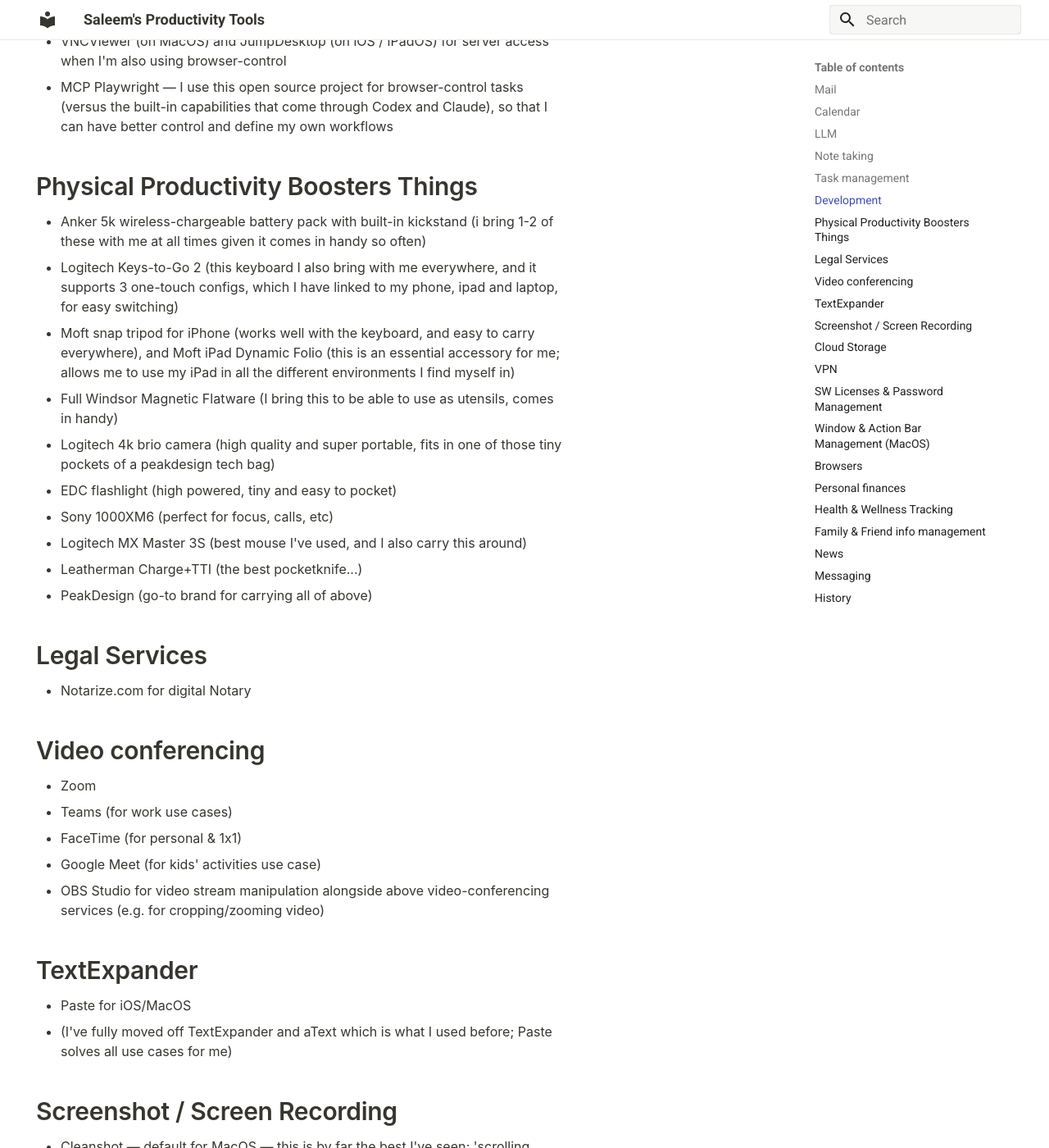
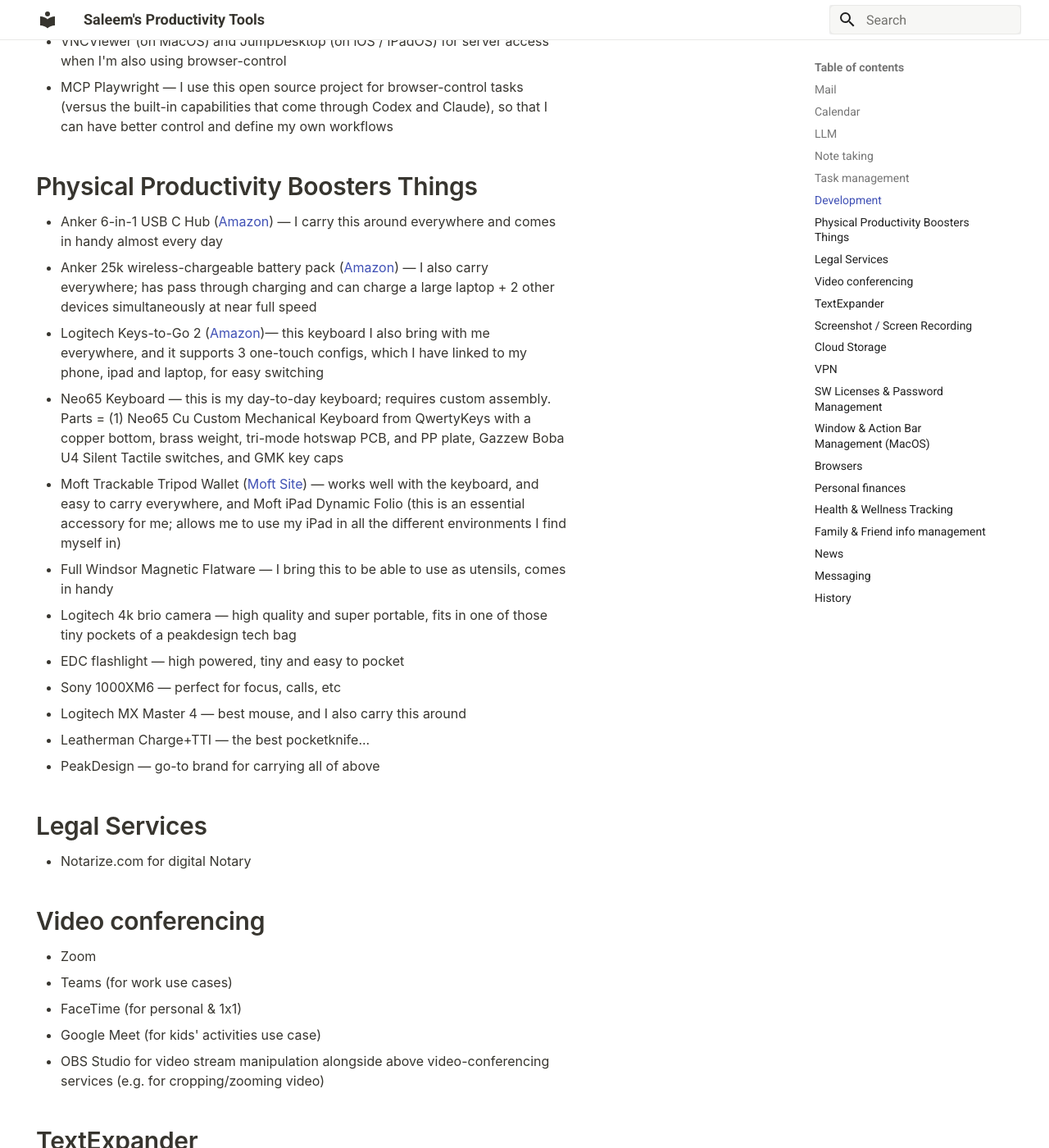
Before and after one commit to saleemh/productivity-tools, an MkDocs documentation site: the page built from docs/index.md, in a window 1280 px wide and 1400 px high, scrolled down 2595 px. Shown: the whole window at 82% size. Built offline with MkDocs 1.6.1 and Material for MkDocs 9.7.7, drawn with Linux system fonts in a browser that asks for light colours; comment, search, counter and statistics services are not loaded.

Commit message:
vault backup: 2026-05-09 13:12:22

```diff
--- a/docs/index.md
+++ b/docs/index.md
@@ -83,16 +83,18 @@ Similar to note-taking tasks, task management outside of Obsidian is for special
 
 ## Physical Productivity Boosters Things
 
-- Anker 5k wireless-chargeable battery pack with built-in kickstand (i bring 1-2 of these with me at all times given it comes in handy so often)
-- Logitech Keys-to-Go 2 (this keyboard I also bring with me everywhere, and it supports 3 one-touch configs, which I have linked to my phone, ipad and laptop, for easy switching)
-- Moft snap tripod for iPhone (works well with the keyboard, and easy to carry everywhere), and Moft iPad Dynamic Folio (this is an essential accessory for me; allows me to use my iPad in all the different environments I find myself in)
-- Full Windsor Magnetic Flatware (I bring this to be able to use as utensils, comes in handy)
-- Logitech 4k brio camera (high quality and super portable, fits in one of those tiny pockets of a peakdesign tech bag)
-- EDC flashlight (high powered, tiny and easy to pocket)
-- Sony 1000XM6 (perfect for focus, calls, etc)
-- Logitech MX Master 3S (best mouse I've used, and I also carry this around)
-- Leatherman Charge+TTI (the best pocketknife...)
-- PeakDesign (go-to brand for carrying all of above)
+- Anker 6-in-1 USB C Hub ([Amazon](https://www.amazon.com/dp/B08C9HZ5YT)) — I carry this around everywhere and comes in handy almost every day
+- Anker 25k wireless-chargeable battery pack ([Amazon](https://www.amazon.com/dp/B0DCBB2YTR)) — I also carry everywhere; has pass through charging and can charge a large laptop + 2 other devices simultaneously at near full speed
+- Logitech Keys-to-Go 2 ([Amazon](https://www.amazon.com/Logitech-Portable-Wireless-Keyboard-Bluetooth/dp/B0D2FD5994))— this keyboard I also bring with me everywhere, and it supports 3 one-touch configs, which I have linked to my phone, ipad and laptop, for easy switching
+- Neo65 Keyboard — this is my day-to-day keyboard; requires custom assembly. Parts = (1) Neo65 Cu Custom Mechanical Keyboard from QwertyKeys with a copper bottom, brass weight, tri-mode hotswap PCB, and PP plate, Gazzew Boba U4 Silent Tactile switches, and GMK key caps
+- Moft Trackable Tripod Wallet ([Moft Site](https://www.moft.us/products/magsafe-tripod-wallet-stand-with-find-my?variant=42702829355095)) — works well with the keyboard, and easy to carry everywhere, and Moft iPad Dynamic Folio (this is an essential accessory for me; allows me to use my iPad in all the different environments I find myself in)
+- Full Windsor Magnetic Flatware — I bring this to be able to use as utensils, comes in handy
+- Logitech 4k brio camera — high quality and super portable, fits in one of those tiny pockets of a peakdesign tech bag
+- EDC flashlight — high powered, tiny and easy to pocket
+- Sony 1000XM6 — perfect for focus, calls, etc
+- Logitech MX Master 4 — best mouse, and I also carry this around
+- Leatherman Charge+TTI — the best pocketknife...
+- PeakDesign — go-to brand for carrying all of above
 
 ## Legal Services
 
```
